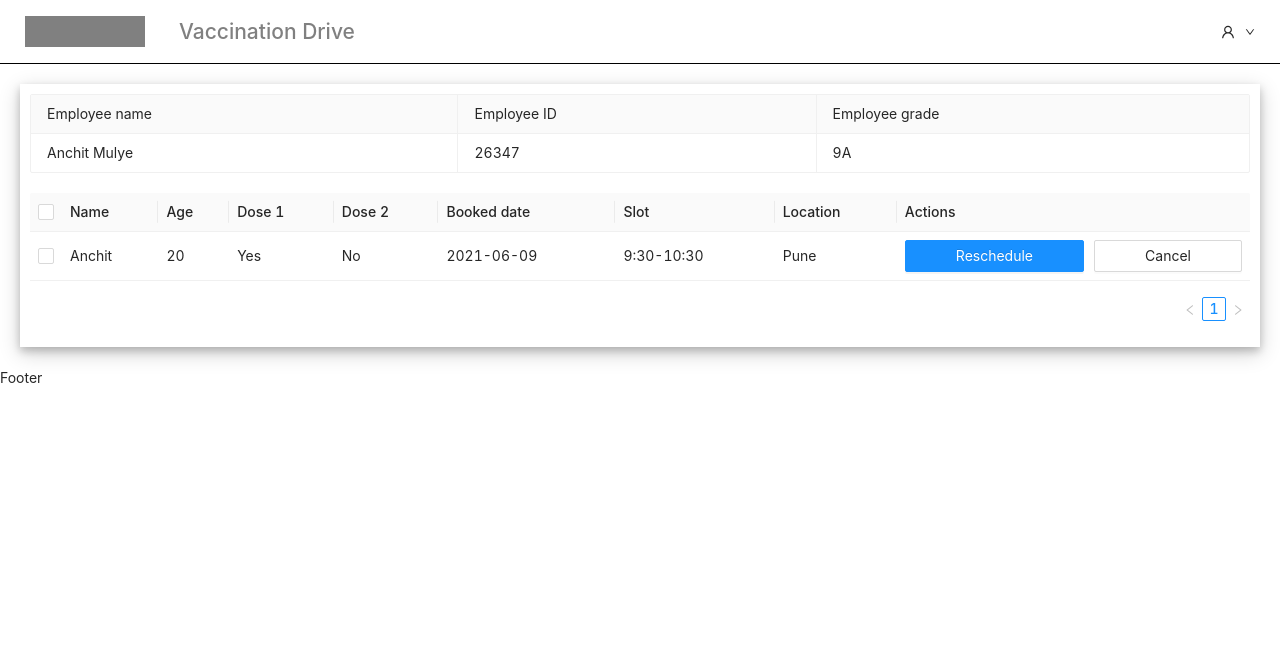
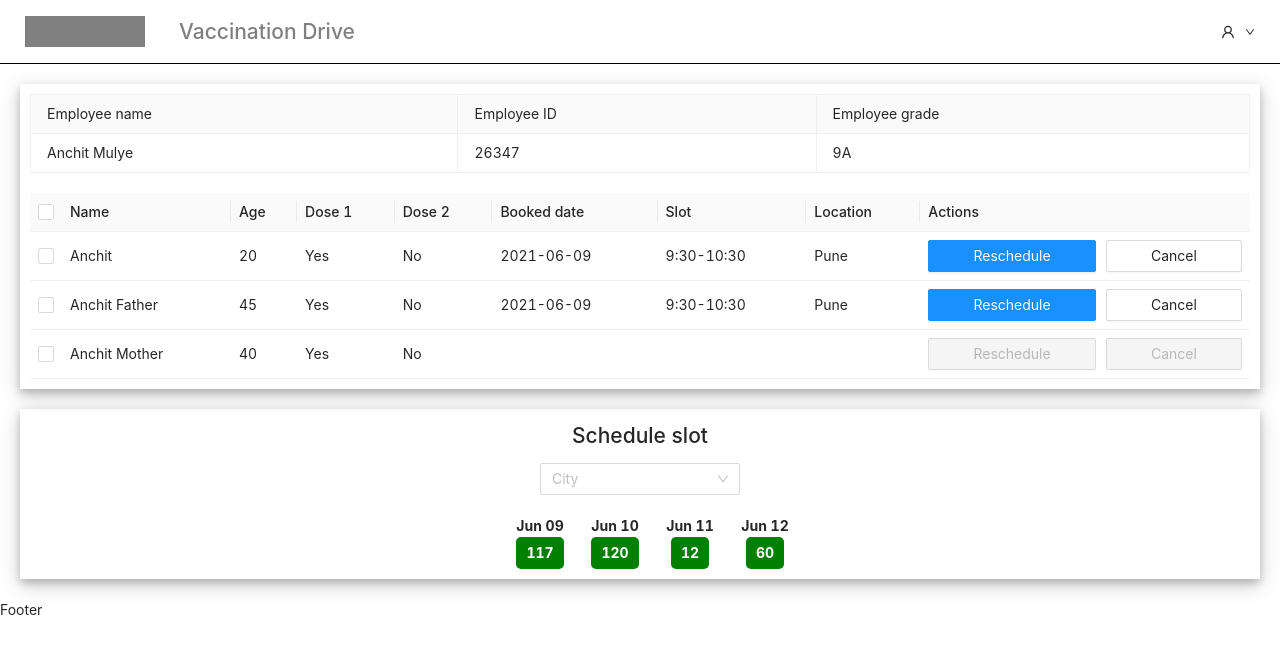
Before and after one commit to pankaj-mule/cowin, a React (Create React App) app: page / in a window 1280 px wide. Shown: the top 654 px of the page. Built offline with nearby package versions, Linux system fonts and the light colour scheme.

Commit message:
schedule slots

```diff
--- a/src/App.js
+++ b/src/App.js
@@ -1,13 +1,15 @@
 import "./App.scss";
-import { Button, Descriptions, Dropdown, Menu, Table } from "antd";
+import { Button, Descriptions, Dropdown, Menu, Select, Table } from "antd";
 import { UserOutlined, DownOutlined } from "@ant-design/icons";
 import { useState } from "react";
+import { Option } from "antd/lib/mentions";
 
 //
 export const App = () => {
   return (
     <div className="App">
       <Header />
+      <div>
         <div
           style={{
             padding: 10,
@@ -20,6 +22,23 @@ export const App = () => {
         >
           <EmployeeInfo />
           <DependentList />
+        </div>
+
+        <div
+          style={{
+            padding: 10,
+            display: "grid",
+            rowGap: 20,
+            margin: 20,
+            boxShadow:
+              "0 4px 8px 0 rgba(0, 0, 0, 0.2), 0 6px 20px 0 rgba(0, 0, 0, 0.19)",
+          }}
+        >
+          <div style={{ display: "flex", justifyContent: "center" }}>
+            <ScheduleSlot />
+          </div>
+          <ScheduleDates />
+        </div>
       </div>
       <div>Footer</div>
     </div>
@@ -101,6 +120,7 @@ const DependentList = () => {
   return (
     <Table
       size="small"
+      pagination={false}
       columns={DependentListColumns}
       dataSource={DependentListData}
       rowSelection={{
@@ -149,12 +169,16 @@ const DependentListColumns = [
   {
     title: "Actions",
     key: "actions",
-    render: () => (
+    render: (t, r) => {
+      return (
         <div style={{ display: "grid", gridAutoFlow: "column", columnGap: 10 }}>
-        <Button type="primary">Reschedule</Button>
-        <Button>Cancel</Button>
+          <Button type="primary" disabled={!r?.["bookedDate"]}>
+            Reschedule
+          </Button>
+          <Button disabled={!r?.["bookedDate"]}>Cancel</Button>
         </div>
-    ),
+      );
+    },
   },
 ];
 const DependentListData = [
@@ -167,4 +191,96 @@ const DependentListData = [
     slot: "9:30-10:30",
     location: "Pune",
   },
+  {
+    name: "Anchit Father",
+    age: 45,
+    dose1: "Yes",
+    dose2: "No",
+    bookedDate: "2021-06-09",
+    slot: "9:30-10:30",
+    location: "Pune",
+  },
+  {
+    name: "Anchit Mother",
+    age: 40,
+    dose1: "Yes",
+    dose2: "No",
+    bookedDate: "",
+    slot: "",
+    location: "",
+  },
 ];
+
+//
+const ScheduleSlot = () => (
+  <div>
+    <div style={{ textAlign: "center" }}>
+      <h2>Schedule slot</h2>
+    </div>
+    <Select
+      showSearch
+      placeholder="City"
+      optionFilterProp="children"
+      style={{ width: 200 }}
+      filterOption={(input, option) =>
+        option.children.toLowerCase().indexOf(input.toLowerCase()) >= 0
+      }
+    >
+      <Option value="Pune">Pune</Option>
+      <Option value="Banglore">Banglore</Option>
+    </Select>
+  </div>
+);
+
+//
+const ScheduleDates = () => (
+  <div
+    style={{
+      display: "grid",
+      gridAutoFlow: "column",
+      margin: "0px 50px",
+      gridTemplateColumns: "repeat(auto-fit, 75px)",
+      justifyContent: "center",
+      alignItems: "center",
+    }}
+  >
+    <ScheduleDateBlock label="Jun 09" value="117" />
+    <ScheduleDateBlock label="Jun 10" value="120" />
+    <ScheduleDateBlock label="Jun 11" value="12" />
+    <ScheduleDateBlock label="Jun 12" value="60" />
+  </div>
+);
+
+const ScheduleDateBlock = ({ label, value }) => (
+  <div style={{ width: 100 }}>
+    <div
+      style={{
+        fontWeight: "bold",
+        display: "flex",
+        justifyContent: "center",
+        alignItems: "center",
+      }}
+    >
+      {label}
+    </div>
+    <div
+      style={{
+        color: "white",
+        fontWeight: "bold",
+        display: "flex",
+        justifyContent: "center",
+        alignItems: "center",
+      }}
+    >
+      <div
+        style={{
+          padding: "5px 10px",
+          backgroundColor: "green",
+          borderRadius: 5,
+        }}
+      >
+        {value}
+      </div>
+    </div>
+  </div>
+);
```
Lines whose indentation alone changed are shown as unchanged.
